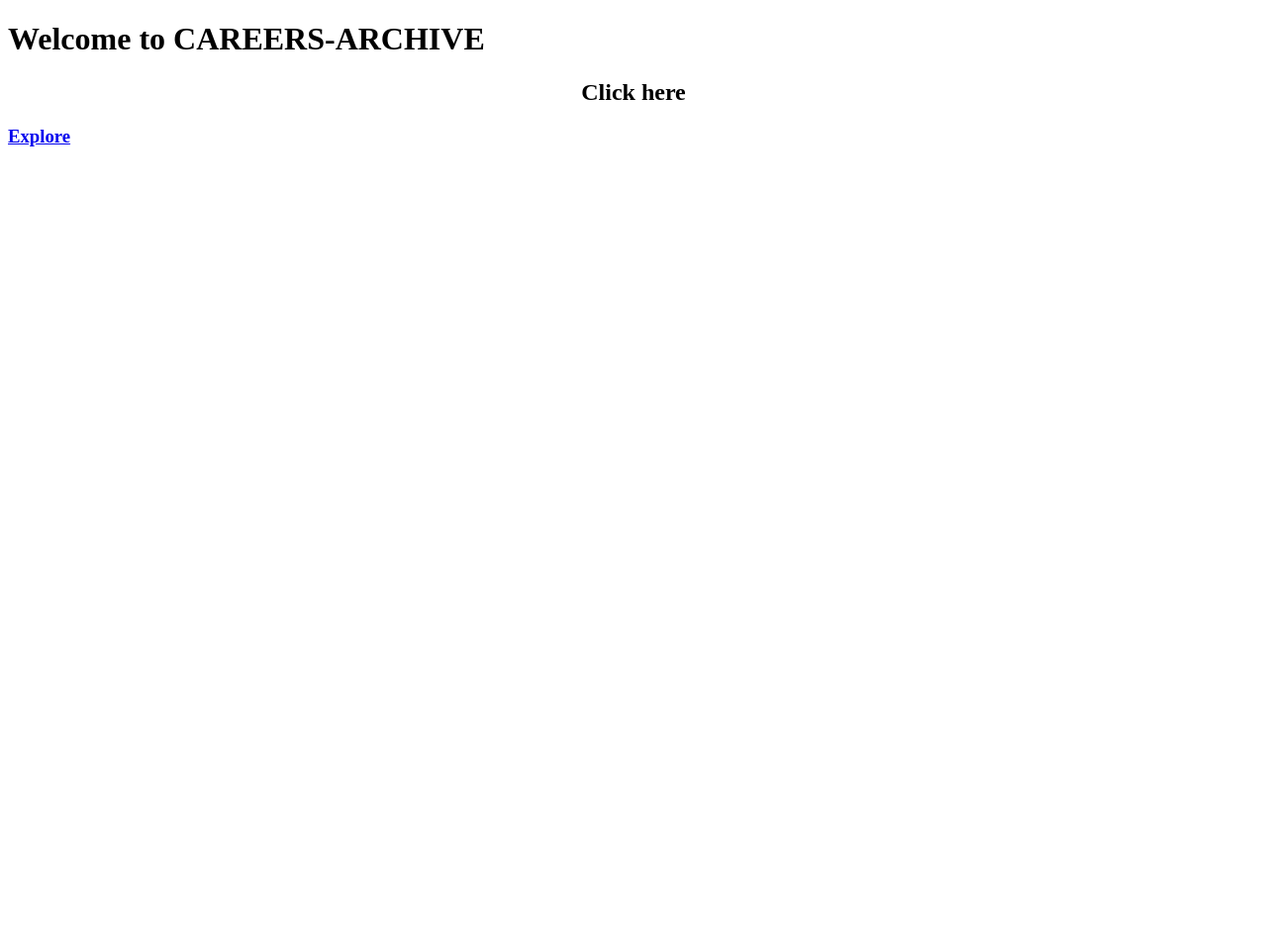
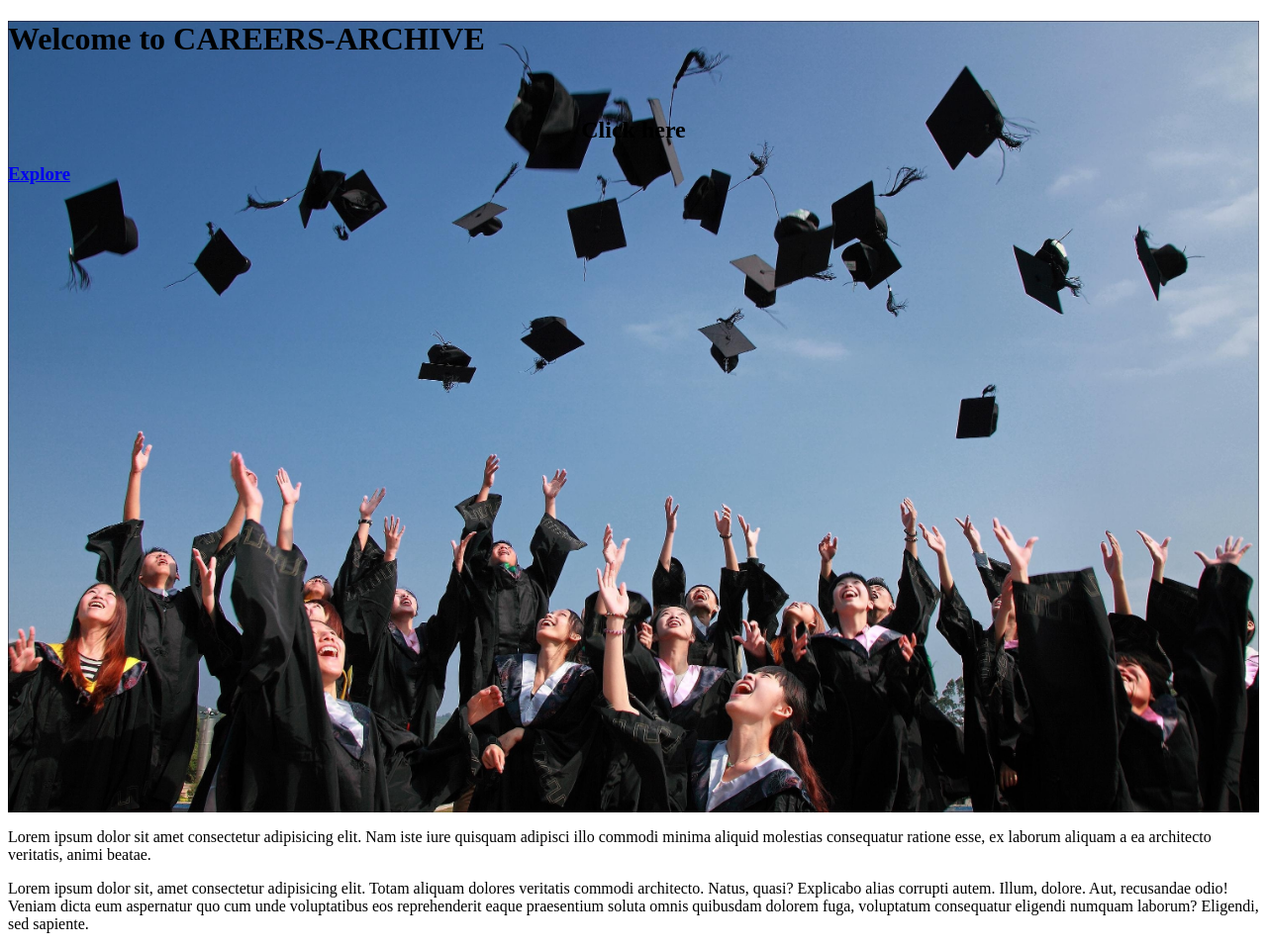
Before and after one commit to Sarvesh2204/careersarchive.github.io, a plain HTML site: page index.html in a window 1280 px wide. Shown: the whole page at 99% size. Before the commit the page ends 800 px from the top, so only its background shows below. Drawn offline with Linux system fonts and the light colour scheme.

Commit message:
animation

```diff
--- /dev/null
+++ b/css/style.css
@@ -0,0 +1,7 @@
+.back {
+  background: url("../images/education.jpg");
+  background-attachment: fixed;
+  background-size: cover;
+  min-height: 100vh;
+  clear: both;
+}
--- a/index.html
+++ b/index.html
@@ -4,11 +4,29 @@
     <meta charset="UTF-8" />
     <meta http-equiv="X-UA-Compatible" content="IE=edge" />
     <meta name="viewport" content="width=device-width, initial-scale=1.0" />
-    <title>Document</title>
+    <title>CAREERS-ARCHIVE</title>
+    <link rel="stylesheet" href="./css/style.css" />
   </head>
   <body>
-    <h1>Welcome to CAREERS-ARCHIVE</h1>
-    <h2 style="text-align: center">Click here</h2>
-    <h3 style="text-decoration: none"><a href="explore.html">Explore</a></h3>
+    <div class="back">
+      <h1>Welcome to CAREERS-ARCHIVE</h1>
+      <br />
+      <h2 style="text-align: center">Click here</h2>
+      <h3 style="text-decoration: none"><a href="explore.html">Explore</a></h3>
+    </div>
+    <p>
+      Lorem ipsum dolor sit amet consectetur adipisicing elit. Nam iste iure
+      quisquam adipisci illo commodi minima aliquid molestias consequatur
+      ratione esse, ex laborum aliquam a ea architecto veritatis, animi beatae.
+    </p>
+
+    <p>
+      Lorem ipsum dolor sit, amet consectetur adipisicing elit. Totam aliquam
+      dolores veritatis commodi architecto. Natus, quasi? Explicabo alias
+      corrupti autem. Illum, dolore. Aut, recusandae odio! Veniam dicta eum
+      aspernatur quo cum unde voluptatibus eos reprehenderit eaque praesentium
+      soluta omnis quibusdam dolorem fuga, voluptatum consequatur eligendi
+      numquam laborum? Eligendi, sed sapiente.
+    </p>
   </body>
 </html>
```
Also changed, not shown: images/education.jpg (added).
